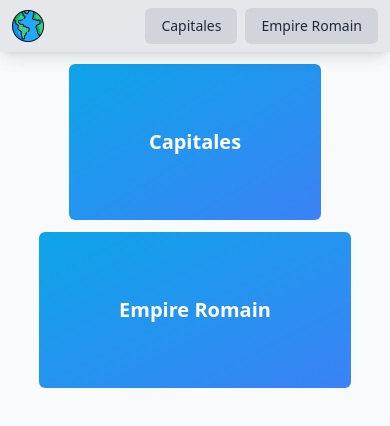
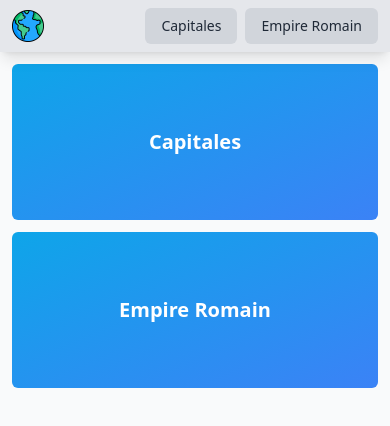
Before and after one commit to JeremyGendre/jg-learning, a React (Create React App) app: page / in a window 390 px wide. Shown: the top 426 px of the page. Built offline with nearby package versions, Linux system fonts and the light colour scheme.

Commit message:
fix: home page link size on mobile

```diff
--- a/src/pages/HomePage.tsx
+++ b/src/pages/HomePage.tsx
@@ -2,7 +2,7 @@ import HomeLink from "../components/HomeLink";
 
 export default function HomePage(){
   return (
-    <div className="flex w-full justify-center items-center h-full gap-3 flex-wrap">
+    <div className="flex flex-col md:flex-row w-full justify-center items-stretch md:items-center h-full gap-3 flex-wrap">
       <HomeLink label="Capitales" to="/capital-cities"/>
       <HomeLink label="Empire Romain" to="/roman-empire"/>
     </div>
```
